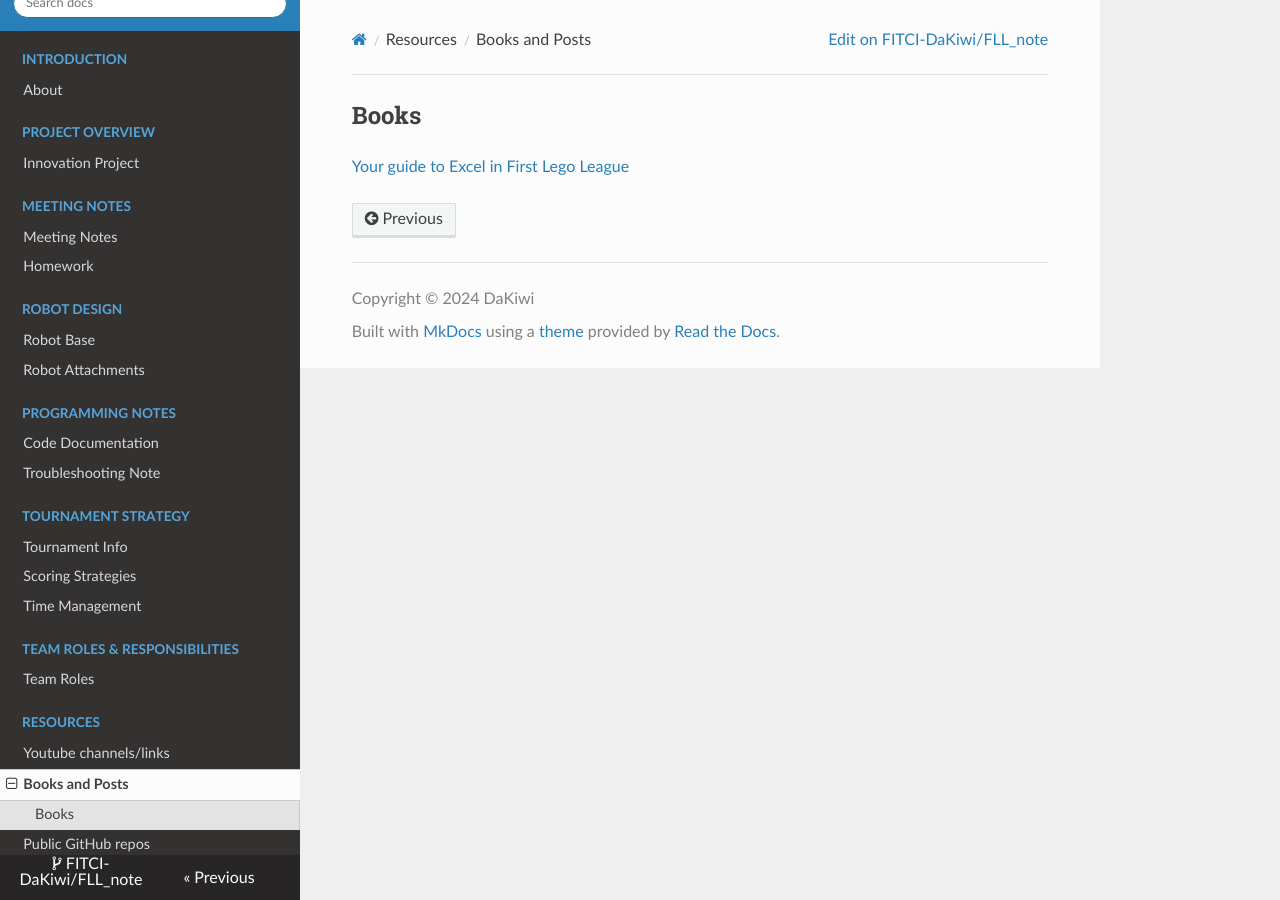
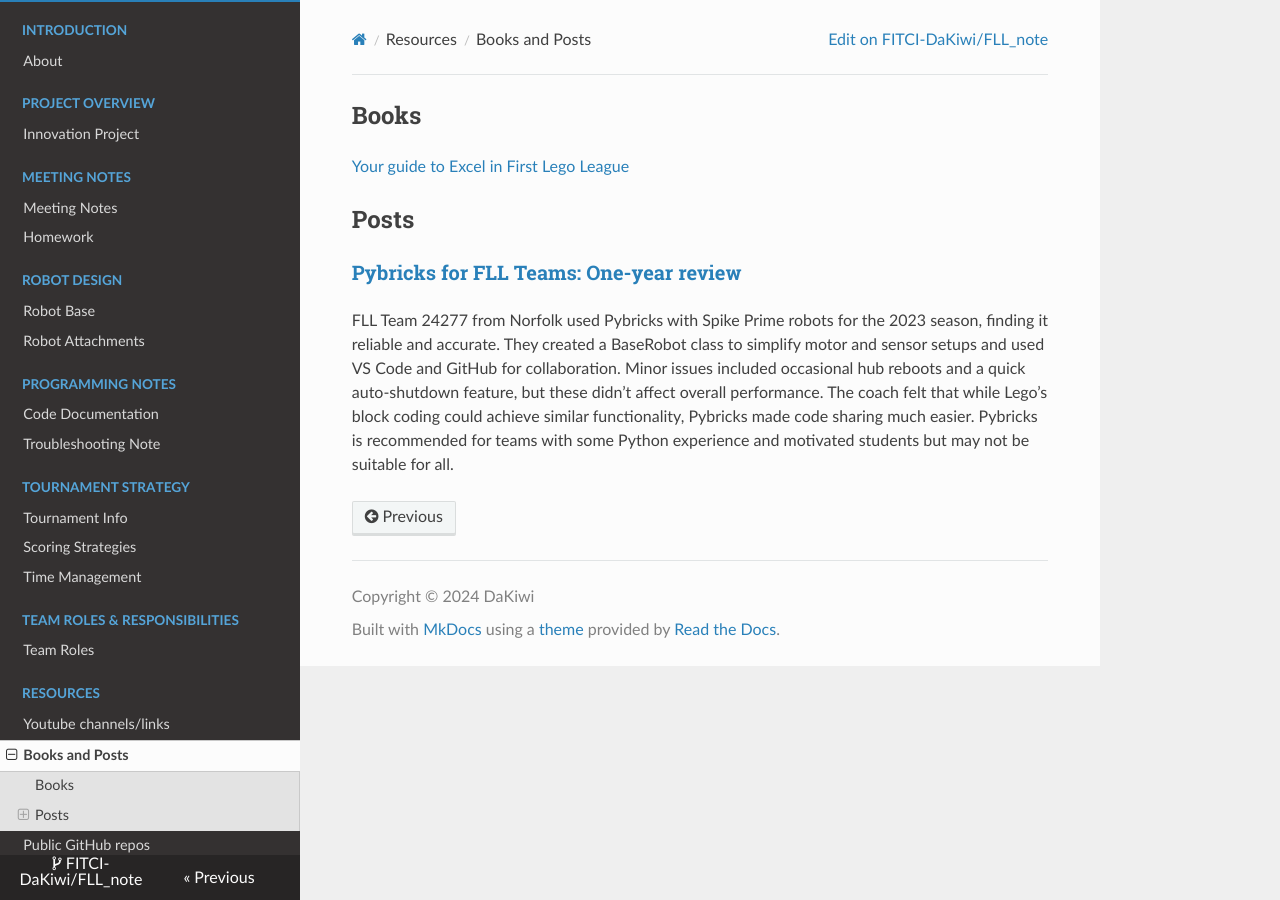
Before and after one commit to FITCI-DaKiwi/FLL_note_2024, an MkDocs documentation site: the page built from docs/book_post.md, in a window 1280 px wide. Built offline with MkDocs 1.6.1, drawn with Linux system fonts in a browser that asks for light colours; nearby versions of some CDN libraries.

Commit message:
Update book_post.md: add post about pybricks

```diff
--- a/docs/book_post.md
+++ b/docs/book_post.md
@@ -3,3 +3,10 @@
 ## Books
 
 [Your guide to Excel in First Lego League](https://www.amazon.com/Your-guide-Excel-First-League/dp/1975760751)
+
+
+## Posts
+
+### [Pybricks for FLL Teams: One-year review](https://github.com/orgs/pybricks/discussions/1329)
+
+FLL Team 24277 from Norfolk used Pybricks with Spike Prime robots for the 2023 season, finding it reliable and accurate. They created a BaseRobot class to simplify motor and sensor setups and used VS Code and GitHub for collaboration. Minor issues included occasional hub reboots and a quick auto-shutdown feature, but these didn’t affect overall performance. The coach felt that while Lego’s block coding could achieve similar functionality, Pybricks made code sharing much easier. Pybricks is recommended for teams with some Python experience and motivated students but may not be suitable for all.
```
